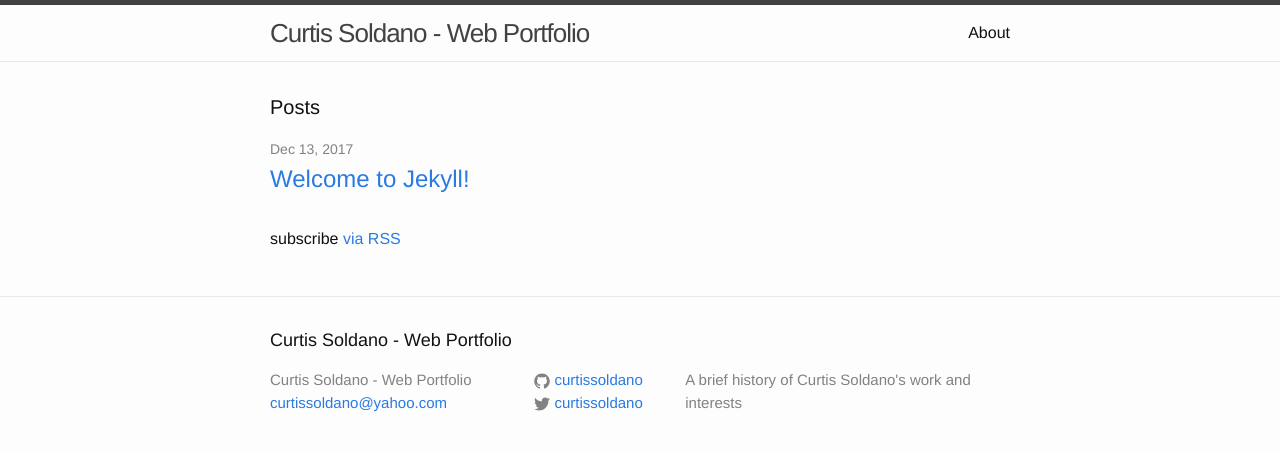
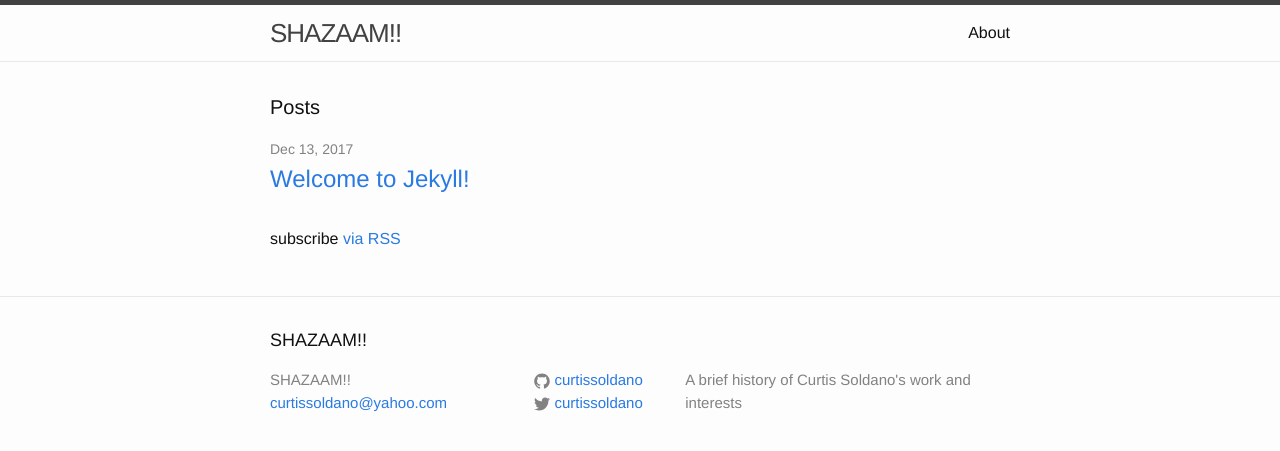
Before and after one commit to CurtisSoldano/CurtisSoldano.github.io, a Jekyll site: the page built from index.html, in a window 1280 px wide. Shown: the top 451 px of the page. Built offline with Jekyll 4.4.1, drawn with Linux system fonts in a browser that asks for light colours.

Commit message:
Update _config.yml

```diff
--- a/_config.yml
+++ b/_config.yml
@@ -6,7 +6,7 @@
 # 'jekyll serve'. If you change this file, please restart the server process.
 
 # Site settings
-title: Curtis Soldano - Web Portfolio
+title: SHAZAAM!!
 email: curtissoldano@yahoo.com
 description: > # this means to ignore newlines until "baseurl:"
   A brief history of Curtis Soldano's work and interests
```
